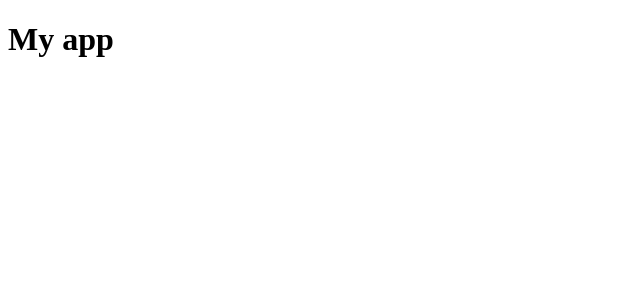
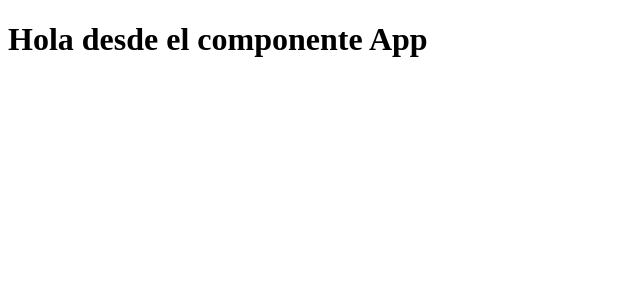
Before and after one commit to Elshaman/feedback-react-app, a React (Create React App) app: page / in a window 1280 px wide. Shown: the top 300 px of the page, without its empty margins (0-640 px from the left). Built offline with nearby package versions, Linux system fonts and the light colour scheme.

Commit message:
primer componente funcion jsx

```diff
--- /dev/null
+++ b/src/App.js
@@ -0,0 +1,5 @@
+function App(){
+    return <h1>Hola desde el componente App</h1>
+}
+
+export default App
--- a/src/index.js
+++ b/src/index.js
@@ -1,4 +1,5 @@
 import React from 'react'
 import ReactDOM from 'react-dom'
+import App from './App'
 
-ReactDOM.render(<h1>My app</h1>, document.getElementById('root'))
+ReactDOM.render(<App />, document.getElementById('root'))
```
